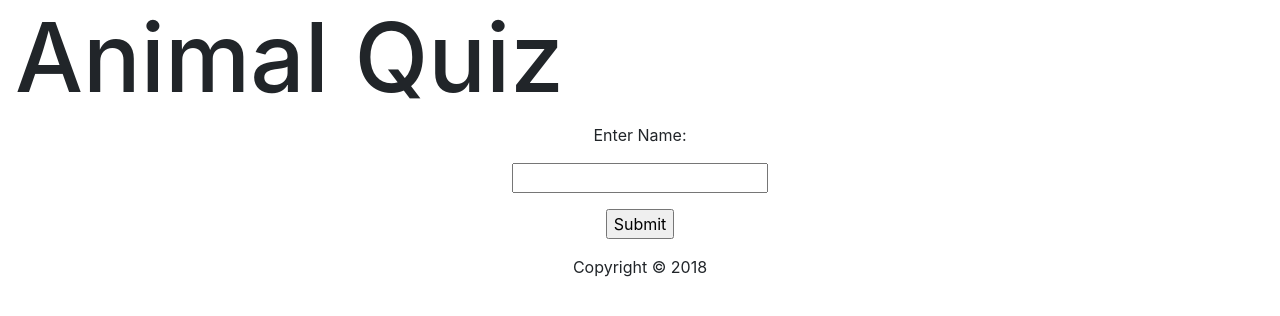
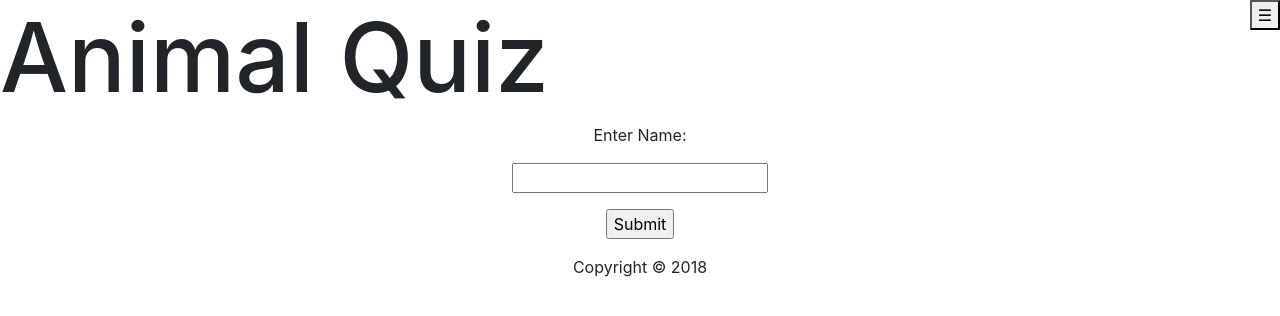
Before and after one commit to chookmook29/guessing_game, a Flask app: page / in a window 1280 px wide. Shown: the top 316 px of the page. Run offline with Flask 2, Linux system fonts and the light colour scheme; some libraries are stand-ins or nearby versions.

Commit message:
Add menu icon, custom container and hint class

```diff
--- a/static/css/main.css
+++ b/static/css/main.css
@@ -222,7 +222,7 @@ h1 {
 	text-align: left;
 }
 
-.my_container {/* Can't use Bootstrap's container class because it uses default padding left and right*/
+.my_hint {/* Can't use Bootstrap's container class because it uses default padding left and right*/
 	margin: 0 auto;
 	position: relative;
 	width: 50%;
@@ -262,7 +262,7 @@ h1 {
 	opacity: 1;
 }
 
-.my_container:hover .overlay {
+.my_hint:hover .overlay {
 	opacity: 0;
 }
 
@@ -300,3 +300,8 @@ h1 {
 	margin-top: 0.312rem;
 	margin-bottom: 0.312rem;
 }
+.custom_container {
+	width: 100%;
+	margin-right: auto;
+	margin-left: auto;
+}
--- a/templates/base.html
+++ b/templates/base.html
@@ -9,16 +9,17 @@
     <title>{% block title %}{% endblock %}</title>
   </head>
   <body>
-  	<div class="container-fluid text-center">
-  		<h1>Animal Quiz</h1>
+  	<div class="custom_container text-center">
+      <div class="row">
+        <header class="col-12">
+          <div class="float-left"><h1>Animal Quiz</h1></div>
+          <div class="float-right"><button>&#9776;</button></div>
+        </header>
+    </div>
     {% block content %}
     {% endblock %}
       <footer><!--Footer element added to base.html to show up on every page-->
-    		<div class="row">
-    			<div class="col-12">
     				<p>Copyright &#169; 2018</p>
-    			</div>
-    		</div>
       </footer>
 	 </div>
   </body>
--- a/templates/game.html
+++ b/templates/game.html
@@ -10,7 +10,7 @@
 	         {% endfor %}
 	         <p>YOUR GUESS: {{ guess }} {{ used }}</p>
 	    </form>
-        <div class="my_container">
+	        <div class="my_hint">
 	        	<div class="my_row justify-content-center">
 		            <img src="{{ url_for('static', filename='img/' + current_image) }}" alt="Hint" class="image" style="border-radius: 50px">
 		            <div class="overlay">
@@ -21,4 +21,5 @@
 	    <form action = "/check/" method = "post">
 	         <button class="my_button" type="submit" name="guess">Quit & check highscore</button>
 	    </form>
+   	</div>
 {% endblock %}
```
Lines whose indentation alone changed are shown as unchanged.
